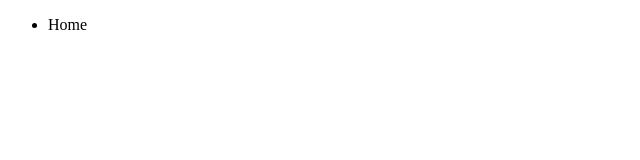
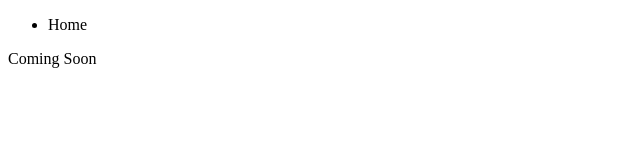
Before and after one commit to MyatGThu/myatthu.github.io, a plain HTML site: page index.html in a window 1280 px wide. Shown: the full height of the page, 0-640 px from the left. Drawn offline with Linux system fonts and the light colour scheme.

Commit message:
Update index.html

```diff
--- a/index.html
+++ b/index.html
@@ -16,7 +16,9 @@
             </nav>
         </div>
         <div id="top">
-
+            <p>
+                Coming Soon
+            </p>
         </div>
     </body>
 
```
